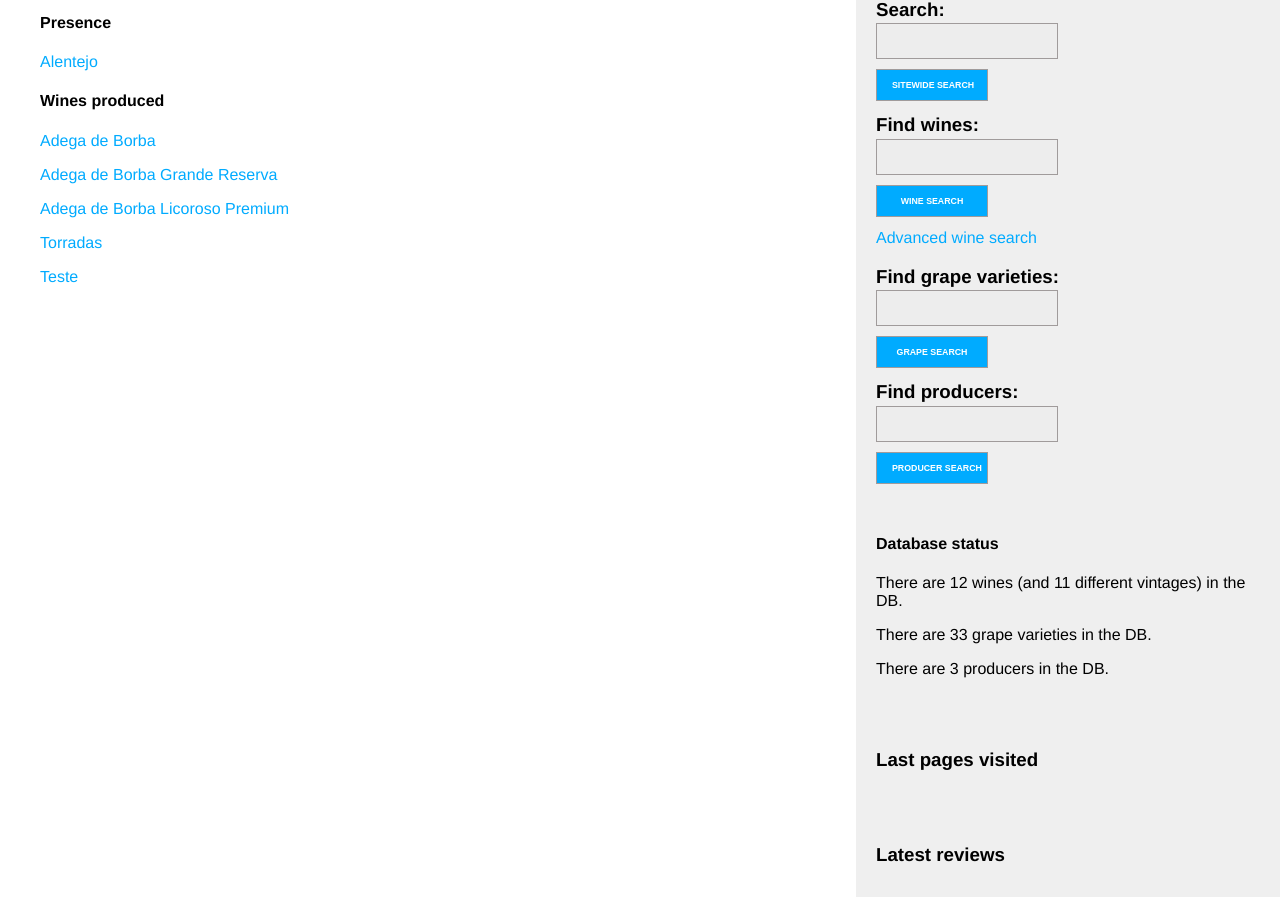
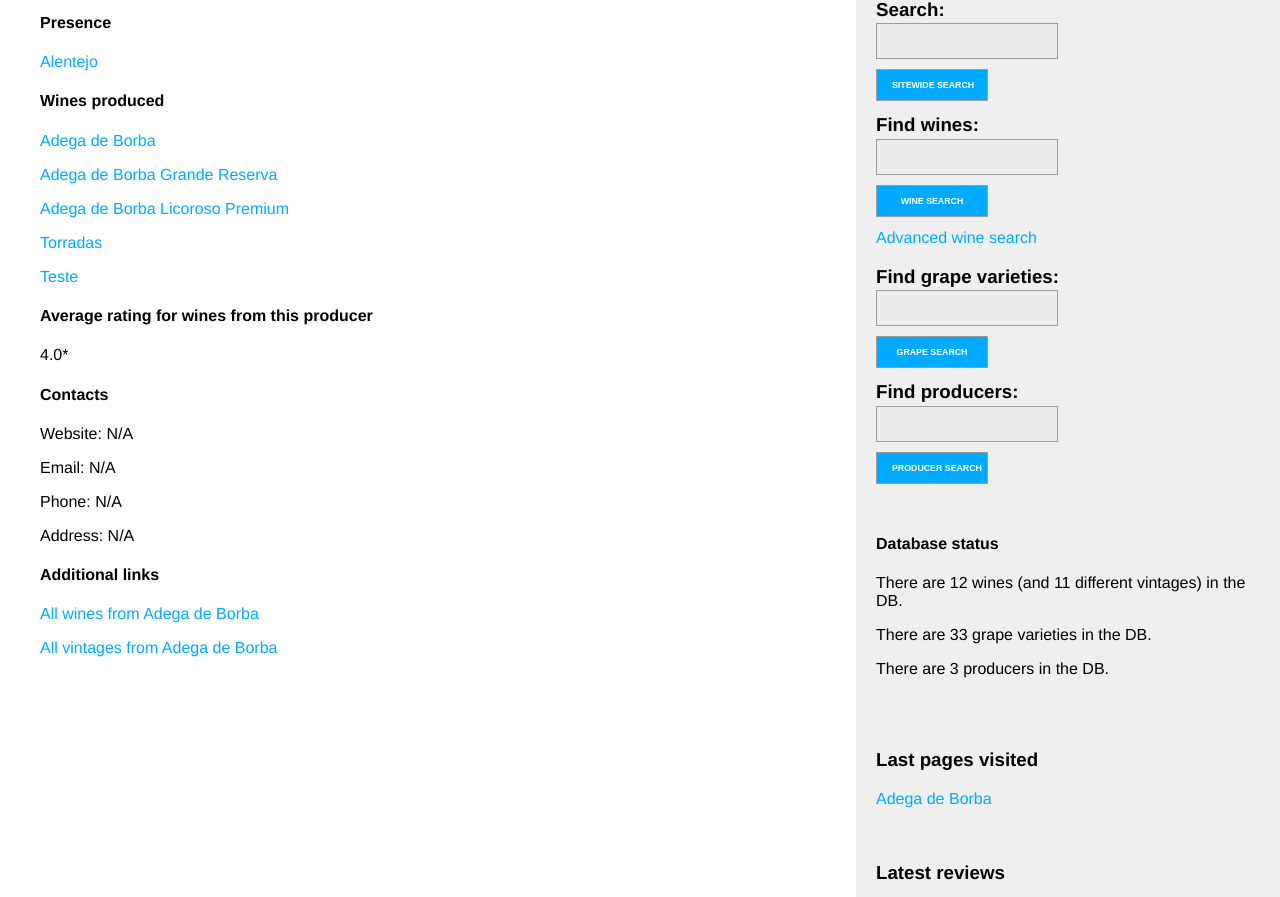
Before and after one commit to andreiavfaria/vinipedia_django, a Django app: page /producers/2 in a window 1280 px wide. Shown: the part 308-1205 px from the top of the page. Run offline with Django 3.2, Linux system fonts and the light colour scheme; data comes from the database, SQL or seed files in the repository; some libraries are stand-ins or nearby versions.

Commit message:
new views created; improvements to every detail view template; small changes to models, wine_tags and urls to accommodate these changes

```diff
--- a/wines/models.py
+++ b/wines/models.py
@@ -121,6 +121,8 @@
         ordering = ('name',)
 
     def __str__(self):
+        if self.short_name:
+            return self.short_name
         return self.name
 
     def get_absolute_url(self):
@@ -391,8 +393,6 @@
     # production size
     # tasting notes
     # food pairings
-    # updated_on
-    # inserted_on
 
     def get_average_rating(self):
         """ Returns the average review rating for a vintage. """
--- a/wines/templates/wines/producer/detail.html
+++ b/wines/templates/wines/producer/detail.html
@@ -5,7 +5,13 @@
 {% block content %}
 
 <!-- Name -->
+{% if producer.short_name %}
+<div id="wine_details"><h1>{{ producer.short_name }}</h1></div>
+<h4>Full name</h4>
+<p>{{ producer.name }}</p>
+{% else %}
 <div id="wine_details"><h1>{{ producer.name }}</h1></div>
+{% endif %}
 
 <!-- Description -->
 <h4>Description</h4>
@@ -33,12 +39,52 @@
 
 <!-- Wines -->
 <h4>Wines produced</h4>
-{% for wine in producer.wines.all %}
+{% if producer.wines.count > 0 %}
+    {% for wine in producer.wines.all|slice:":5" %}
+    <p>
+        <a href="{% url 'wines:wine_detail' wine.id %}">{{ wine.name|capfirst }}</a>
+    </p>
+    {% endfor %}
+    {% if producer.wines.count > 5 %}
+    <a href="{% url 'wines:wines_per_producer' producer.id %}">More wines from this producer...</a>
+    {% endif %}
+    <!-- Average rating -->
+    <h4>Average rating for wines from this producer</h4>
+    <p>{{ producer.get_producer_average_rating }}*</p>
+{% else %}
+    <p class="info">No wines have been registered for this producer.</p>
+{% endif %}
+
+<!-- Contacts -->
+<h4>Contacts</h4>
+{% if producer.website %}
+<p>Website: {{ producer.website }}</p>
+{% else %}
+<p>Website: N/A</p>
+{% endif %}
+{% if producer.email %}
+<p>Email: {{ producer.email }}</p>
+{% else %}
+<p>Email: N/A</p>
+{% endif %}
+{% if producer.phone %}
+<p>Phone: {{ producer.phone }}</p>
+{% else %}
+<p>Phone: N/A</p>
+{% endif %}
+{% if producer.address %}
+<p>Address: {{ producer.address }}</p>
+{% else %}
+<p>Address: N/A</p>
+{% endif %}
+
+<!-- More info -->
+<h4>Additional links</h4>
 <p>
-    <a href="{% url 'wines:wine_detail' wine.id %}">{{ wine.name|capfirst }}</a>
+    <a href="{% url 'wines:wines_per_producer' producer.id %}">All wines from {{ producer }}</a>
 </p>
-{% empty %}
-<p class="info">No wines were registered for this producer.</p>
-{% endfor %}
+<p>
+    <a href="{% url 'wines:vintages_per_producer' producer.id %}">All vintages from {{ producer }}</a>
+</p>
 
 {% endblock %}
--- a/wines/templatetags/wine_tags.py
+++ b/wines/templatetags/wine_tags.py
@@ -1,7 +1,7 @@
 from django import template
 
 from ..forms import SearchForm, AdvancedWineSearchForm
-from ..models import Wine, Vintage, Grape, Producer
+from ..models import Wine, Vintage, Grape, Producer, Region
 
 register = template.Library()
 
@@ -80,6 +80,15 @@
             elif page['type'] == 'vintage':
                 vintage = Vintage.objects.get(id=id)
                 last_visited.append(vintage)
+            elif page['type'] == 'grape':
+                grape = Grape.objects.get(id=id)
+                last_visited.append(grape)
+            elif page['type'] == 'producer':
+                producer = Producer.objects.get(id=id)
+                last_visited.append(producer)
+            elif page['type'] == 'region':
+                region = Region.objects.get(id=id)
+                last_visited.append(region)
     return {"last_visited_pages": last_visited}
 
 
--- a/wines/urls.py
+++ b/wines/urls.py
@@ -28,6 +28,7 @@
     path('wines/search/', views.wine_search, name='wine_search'),
     path('wines/advanced_search/', views.wine_advanced_search, name='wine_advanced_search'),
     path('wines/<int:id>', views.wine_detail, name='wine_detail'),
+    path('wines/<int:id>/vintages', views.vintages_per_wine, name='vintages_per_wine'),
     path('wines/<str:type>/', views.wines_per_type, name='wines_per_type'),
     # vintages
     path('vintages/', views.vintage_list, name='vintage_list'),
@@ -37,17 +38,20 @@
     path('grapes/search/', views.grape_search, name='grape_search'),
     path('grapes/<int:id>', views.grape_detail, name='grape_detail'),
     path('grapes/<str:type>/', views.grapes_per_type, name='grapes_per_type'),
+    path('grapes/<int:id>/wines', views.wines_per_grape, name='wines_per_grape'),
+    path('grapes/<int:id>/vintages', views.vintages_per_grape, name='vintages_per_grape'),
     # producers
     path('producers/', views.producer_list, name='producer_list'),
     path('producers/search/', views.producer_search, name='producer_search'),
     path('producers/<int:id>', views.producer_detail, name='producer_detail'),
+    path('producers/<int:id>/wines', views.wines_per_producer, name='wines_per_producer'),
+    path('producers/<int:id>/vintages', views.vintages_per_producer, name='vintages_per_producer'),
     # regions
     path('regions/', views.region_list, name='region_list'),
     path('regions/<int:id>', views.region_detail, name='region_detail'),
-    # producers per region
     path('regions/<int:id>/producers', views.producers_per_region, name='producers_per_region'),
-    # wines per region
     path('regions/<int:id>/wines', views.wines_per_region, name='wines_per_region'),
+    path('regions/<int:id>/vintages', views.vintages_per_region, name='vintages_per_region'),
     # wines/vintages per year
     path('year/<int:year>', views.vintages_per_year, name='vintages_per_year'),
     # search
--- a/wines/views.py
+++ b/wines/views.py
@@ -23,8 +23,6 @@
     # update session data
     visited_page = {'type': 'wine', 'id': wine.id}
     session_updater(request, visited_page)
-
-    print (request.session["last_visited"])
 
     # review handling
     new_review = None
@@ -70,9 +68,29 @@
 
 
 def wines_per_region(request, id):
-    regions = Region.objects.filter(id=id)
-    region_producers = Producer.objects.filter(Q(presence__in=regions) | Q(origin__in=regions))
+    region = get_object_or_404(Region, id=id)
+    region_producers = Producer.objects.filter(Q(presence=region) | Q(origin=region))
     object_list = Wine.objects.filter(Q(producer__in=region_producers))
+    paginator = Paginator(object_list, 10)
+    wines = paginator_helper(request, paginator)
+    return render(request,
+                  'wines/wine/list.html',
+                  {'wines': wines})
+
+
+def wines_per_grape(request, id):
+    grape = get_object_or_404(Grape, id=id)
+    object_list = Wine.objects.filter(grape_varieties=grape)
+    paginator = Paginator(object_list, 10)
+    wines = paginator_helper(request, paginator)
+    return render(request,
+                  'wines/wine/list.html',
+                  {'wines': wines})
+
+
+def wines_per_producer(request, id):
+    producer = get_object_or_404(Producer, id=id)
+    object_list = Wine.objects.filter(producer=producer)
     paginator = Paginator(object_list, 10)
     wines = paginator_helper(request, paginator)
     return render(request,
@@ -95,8 +113,6 @@
     # update session data
     visited_page = {'type': 'vintage', 'id': vintage.id}
     session_updater(request, visited_page)
-
-    print (request.session["last_visited"])
 
     # review handling
     new_review = None
@@ -128,6 +144,46 @@
                    'new_review': new_review})
 
 
+def vintages_per_wine(request, id):
+    wine = get_object_or_404(Wine, id=id)
+    object_list = Vintage.objects.filter(wine=wine)
+    paginator = Paginator(object_list, 10)
+    vintages = paginator_helper(request, paginator)
+    return render(request,
+                  'wines/vintage/list.html',
+                  {'vintages': vintages})
+
+
+def vintages_per_grape(request, id):
+    grape = get_object_or_404(Grape, id=id)
+    object_list = Vintage.objects.filter(wine__grape_varieties=grape)
+    paginator = Paginator(object_list, 10)
+    vintages = paginator_helper(request, paginator)
+    return render(request,
+                  'wines/vintage/list.html',
+                  {'vintages': vintages})
+
+
+def vintages_per_producer(request, id):
+    producer = get_object_or_404(Producer, id=id)
+    object_list = Vintage.objects.filter(wine__producer=producer)
+    paginator = Paginator(object_list, 10)
+    vintages = paginator_helper(request, paginator)
+    return render(request,
+                  'wines/vintage/list.html',
+                  {'vintages': vintages})
+
+
+def vintages_per_region(request, id):
+    region = get_object_or_404(Region, id=id)
+    object_list = Vintage.objects.filter(wine__origin=region)
+    paginator = Paginator(object_list, 10)
+    vintages = paginator_helper(request, paginator)
+    return render(request,
+                  'wines/vintage/list.html',
+                  {'vintages': vintages})
+
+
 def vintages_per_year(request, year):
     object_list = Vintage.objects.filter(year=year)
     paginator = Paginator(object_list, 10)
@@ -148,6 +204,11 @@
 
 def grape_detail(request, id):
     grape = get_object_or_404(Grape, id=id)
+
+    # update session data
+    visited_page = {'type': 'grape', 'id': grape.id}
+    session_updater(request, visited_page)
+
     return render(request,
                   'wines/grape/detail.html',
                   {'grape': grape})
@@ -173,14 +234,22 @@
 
 def producer_detail(request, id):
     producer = get_object_or_404(Producer, id=id)
+
+    # update session data
+    visited_page = {'type': 'producer', 'id': producer.id}
+    session_updater(request, visited_page)
+
     return render(request,
                   'wines/producer/detail.html',
                   {'producer': producer})
 
 
 def producers_per_region(request, id):
-    regions = Region.objects.filter(id=id)
-    object_list = Producer.objects.filter(Q(presence__in=regions) | Q(origin__in=regions))
+    region = get_object_or_404(Region, id=id)
+    # hack using distinct() to remove duplicates, since the following query is
+    # returning duplicate entries somehow:
+    # Producer.objects.filter(Q(origin=region) | Q(presence=region))
+    object_list = Producer.objects.filter(Q(presence=region) | Q(origin=region)).distinct()
     paginator = Paginator(object_list, 10)
     producers = paginator_helper(request, paginator)
     return render(request,
@@ -199,13 +268,17 @@
 
 def region_detail(request, id):
     region = get_object_or_404(Region, id=id)
+
+    # update session data
+    visited_page = {'type': 'region', 'id': region.id}
+    session_updater(request, visited_page)
+
     return render(request,
                   'wines/region/detail.html',
                   {'region': region})
 
 
 def wine_advanced_search(request):
-    print(request.GET)
     if not request.GET:
         results = None
     else:
```
Also changed, not shown: final_proj.txt (+5 -2 lines), wines/templates/wines/grape/detail.html (+39 -5 lines), wines/templates/wines/region/detail.html (+33 -3 lines), wines/templates/wines/vintage/detail.html (+9 -1 lines), wines/templates/wines/wine/detail.html (+26 -11 lines), wines/migrations/0034_auto_20210402_1936.py (added).
